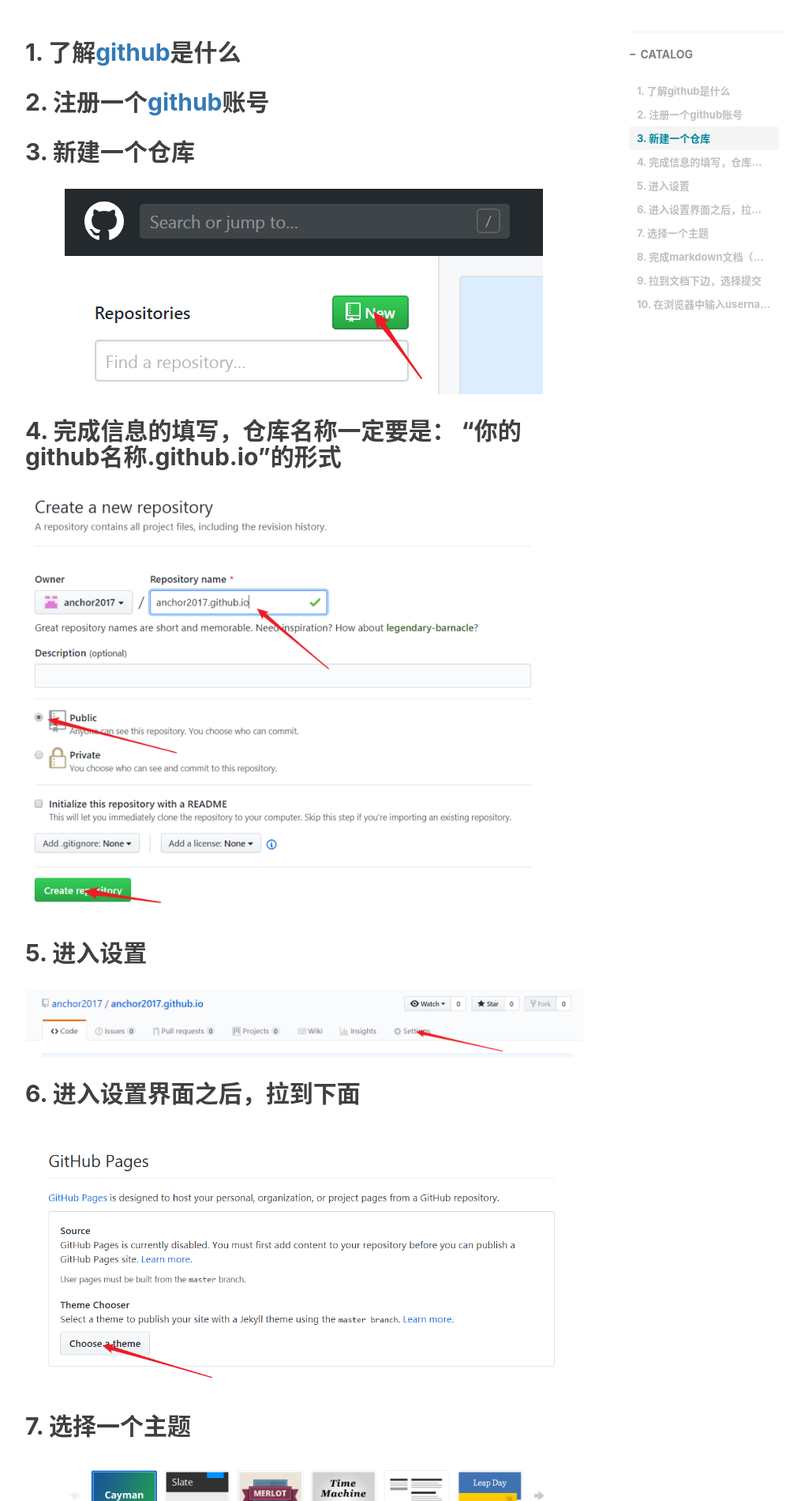
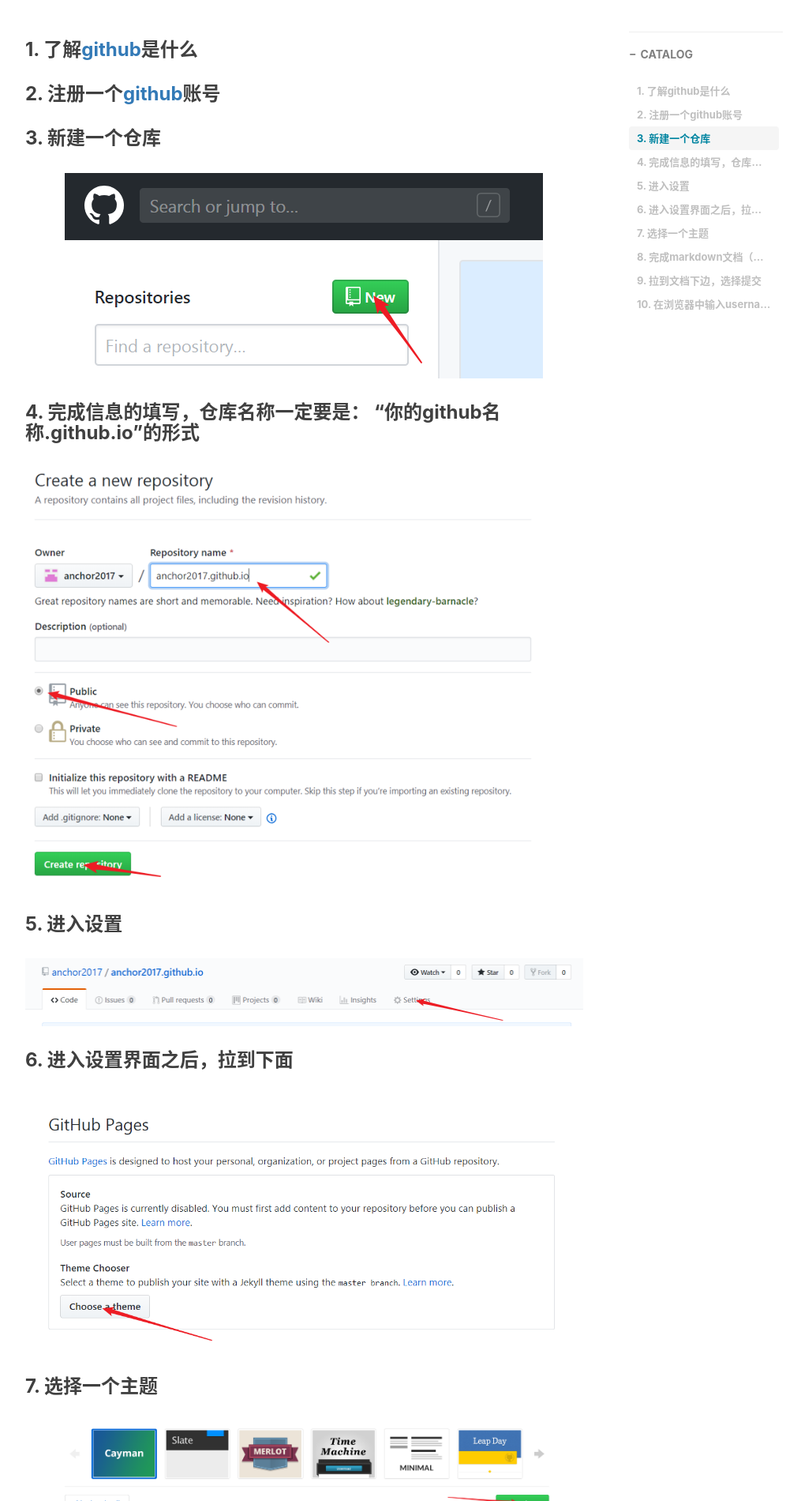
Before and after one commit to anchor2017/anchor2017.github.io, a Jekyll site: the page built from _posts/2019-03-24-githubpages-2019.md, in a window 1280 px wide. Shown: the part 523-2423 px from the top of the page at 79% size, without its empty margins (233-1229 px from the left). Built offline with Jekyll 4.4.1, drawn with Linux system fonts in a browser that asks for light colours; nearby versions of some CDN libraries; comment, search, counter and statistics services are not loaded.

```diff
--- a/_posts/2019-03-24-githubpages-2019.md
+++ b/_posts/2019-03-24-githubpages-2019.md
@@ -10,42 +10,42 @@ tags:
     - githubpages
 ---
 
-## 1. 了解[github](https://github.com)是什么
+### 1. 了解[github](https://github.com)是什么
 
 
-## 2. 注册一个[github](https://github.com)账号
+### 2. 注册一个[github](https://github.com)账号
 
 
-## 3. 新建一个仓库
+### 3. 新建一个仓库
 ![](https://raw.githubusercontent.com/anchor2017/anchor2017.github.io/master/img/bg-gp-1.png)
 
 
-## 4. 完成信息的填写，仓库名称一定要是： “你的github名称.github.io”的形式
+### 4. 完成信息的填写，仓库名称一定要是： “你的github名称.github.io”的形式
 ![](https://raw.githubusercontent.com/anchor2017/anchor2017.github.io/master/img/bg-gp-2.png)
 
 
-## 5. 进入设置
+### 5. 进入设置
 ![](https://raw.githubusercontent.com/anchor2017/anchor2017.github.io/master/img/bg-gp-3.png)
 
 
-## 6. 进入设置界面之后，拉到下面
+### 6. 进入设置界面之后，拉到下面
 ![](https://raw.githubusercontent.com/anchor2017/anchor2017.github.io/master/img/bg-gp-4.png)
 
 
-## 7. 选择一个主题
+### 7. 选择一个主题
 ![](https://raw.githubusercontent.com/anchor2017/anchor2017.github.io/master/img/bg-gp-5.png)
 
 
-## 8. 完成markdown文档（可以把普通文字的红线框中的文字改成你想要的内容）
+### 8. 完成markdown文档（可以把普通文字的红线框中的文字改成你想要的内容）
 使用的是markdown语法，可参考：[https://sspai.com/post/25137](https://sspai.com/post/25137)
 ![](https://raw.githubusercontent.com/anchor2017/anchor2017.github.io/master/img/bg-gp-6.png)
 
 
-## 9. 拉到文档下边，选择提交
+### 9. 拉到文档下边，选择提交
 ![](https://raw.githubusercontent.com/anchor2017/anchor2017.github.io/master/img/bg-gp-7.png)
 
 
-## 10. 在浏览器中输入username(你的github账号).github.io
+### 10. 在浏览器中输入username(你的github账号).github.io
 ![](https://raw.githubusercontent.com/anchor2017/anchor2017.github.io/master/img/bg-gp-8.png)
 
 
```
